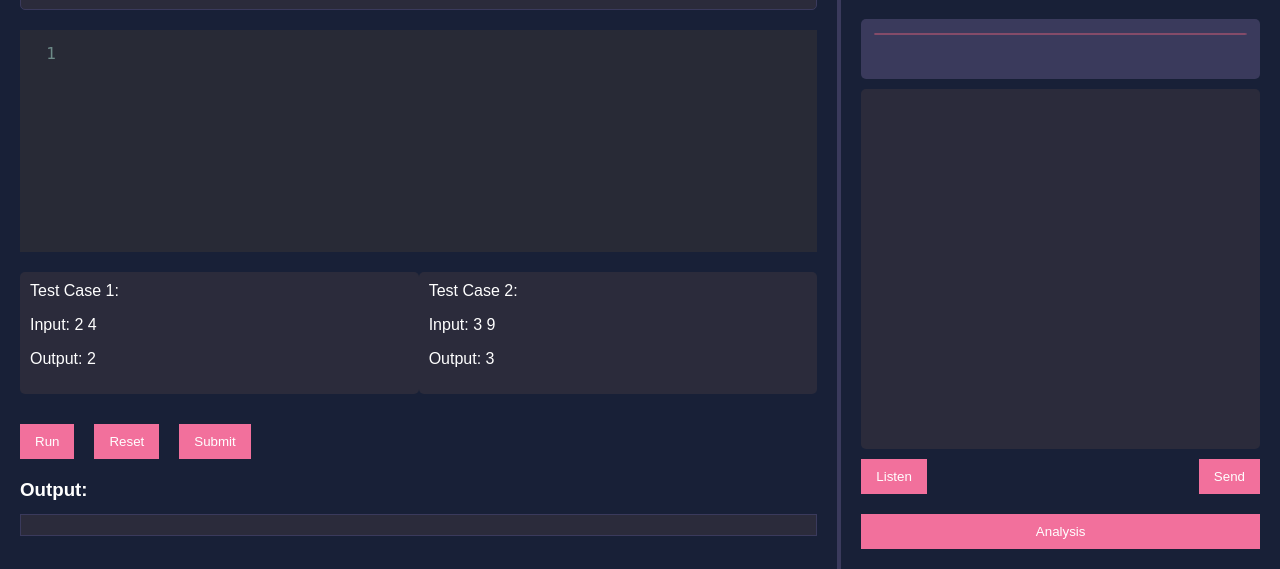
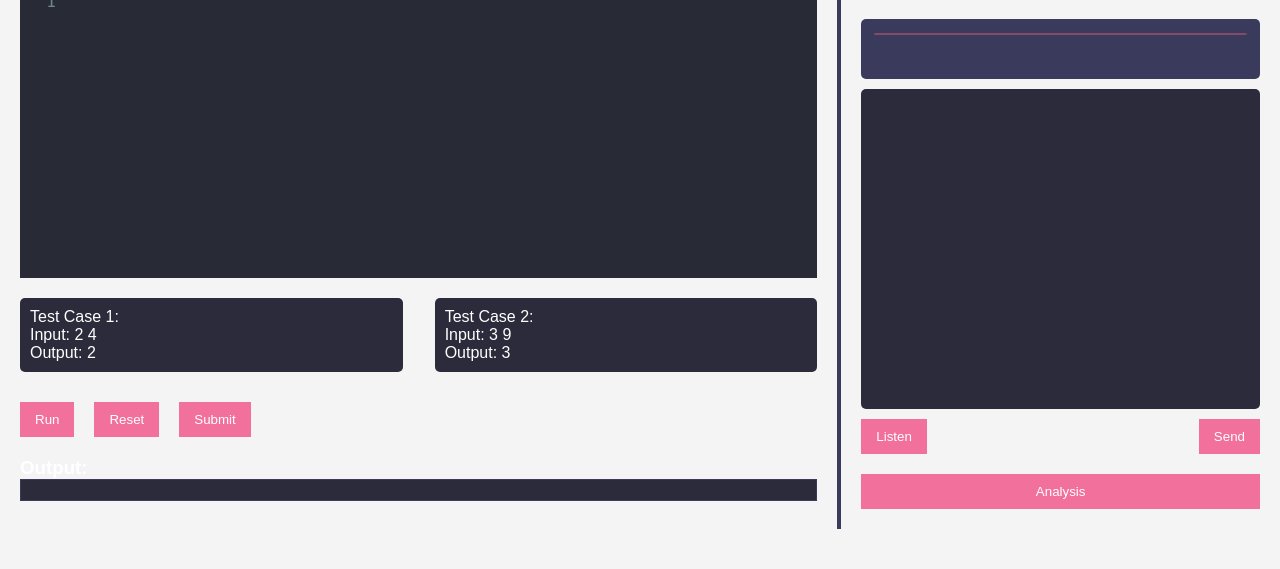
Before and after one commit to gsaiganesh283/makeit-interview-portal, a PHP site: page / in a window 1280 px wide. Shown: the part 328-897 px from the top of the page. After the commit the page ends 857 px from the top, so only its background shows below. Run offline with PHP 8.4, Linux system fonts and the light colour scheme.

Commit message:
test files are created

```diff
--- a/mock/styles.css
+++ b/mock/styles.css
@@ -258,3 +258,53 @@
     border-radius: 5px;
     width: 48%;
   }
+
+  /* General Reset */
+* {
+  margin: 0;
+  padding: 0;
+  box-sizing: border-box;
+}
+
+/* Body Styling */
+body {
+  font-family: Arial, sans-serif;
+  background-color: #f4f4f4;
+  display: flex;
+  justify-content: center;
+  align-items: center;
+  height: 100vh;
+}
+
+/* Container for the Textarea */
+.textarea-container {
+  width: 400px;  /* Fixed width */
+  height: 300px; /* Fixed height */
+  border: 1px solid #ccc; /* Optional border */
+  border-radius: 5px; /* Optional border radius */
+  padding: 10px;
+  background-color: #fff; /* Background color for the container */
+  box-shadow: 0 4px 8px rgba(0, 0, 0, 0.1);
+}
+
+/* Fixed Size Textarea Styling */
+textarea {
+  width: 100%;
+  height: 100%;
+  border: none; /* No border inside the container */
+  outline: none; /* Remove default outline */
+  resize: none; /* Disable manual resizing */
+  font-family: 'Courier New', monospace;
+  font-size: 14px;
+  padding: 10px;
+  color: #333;
+  background-color: #f9f9f9;
+  border-radius: 5px;
+  box-sizing: border-box;
+}
+
+/* Placeholder Text Styling */
+textarea::placeholder {
+  color: #aaa;
+  font-style: italic;
+}
```
Also changed, not shown: mock/textarea.php (added, +16 -0 lines).
